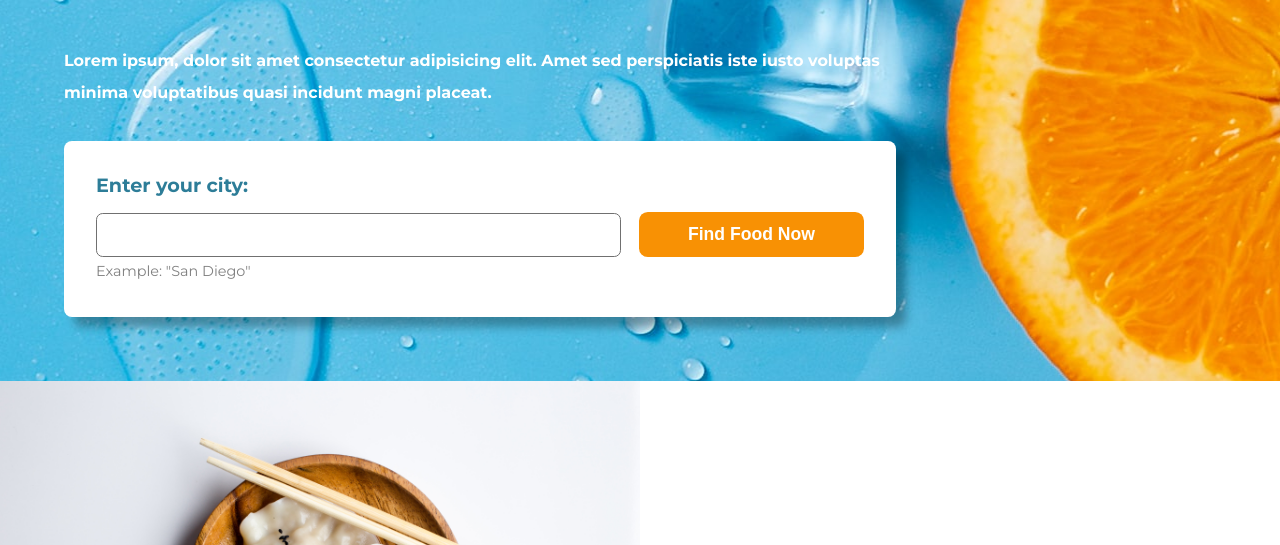
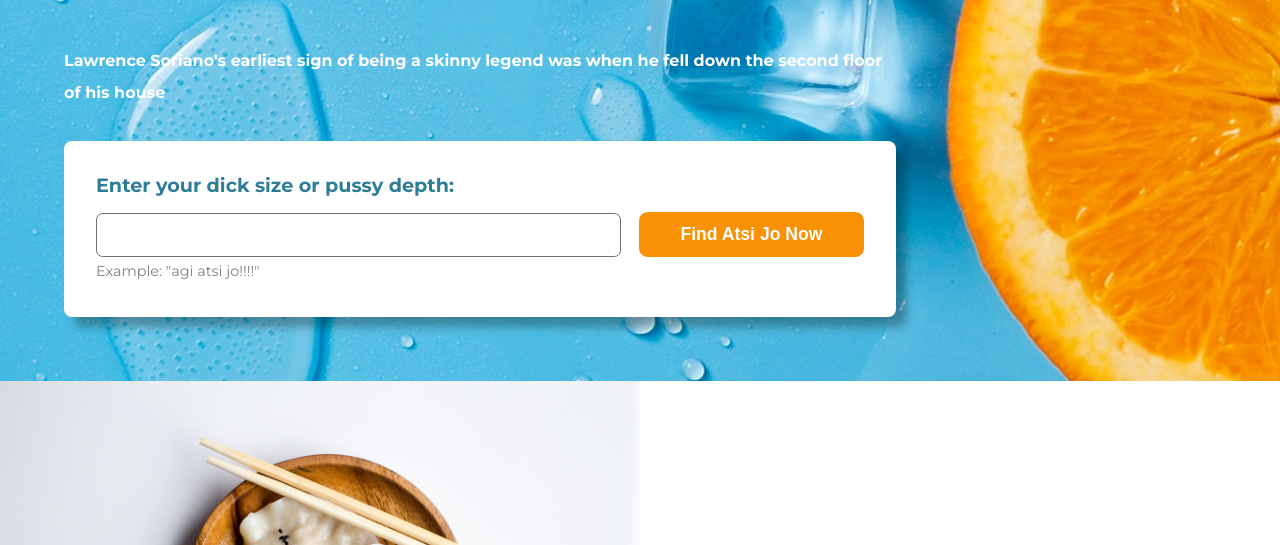
Before and after one commit to enterony/first-test-kay-lawrence, a plain HTML site: page index.html in a window 1280 px wide. Shown: the part 222-767 px from the top of the page. Drawn offline with Linux system fonts and the light colour scheme.

Commit message:
Update index.html

```diff
--- a/index.html
+++ b/index.html
@@ -16,16 +16,16 @@
             </header>
 
             <h1><span>The Skinny</span> Lawrence Soriano</h1>
-            <p>Lorem ipsum, dolor sit amet consectetur adipisicing elit. Amet sed perspiciatis iste iusto voluptas minima voluptatibus quasi incidunt magni placeat.</p>
+            <p>Lawrence Soriano's earliest sign of being a skinny legend was when he fell down the second floor of his house</p>
 
             <div class="form-container">
                 <form action="">
                     <div class="form-left">
-                    <label for="city">Enter your city:</label>
+                    <label for="city">Enter your dick size or pussy depth:</label>
                     <input type="text" name="city" id="city">
-                    <p>Example: "San Diego"</p>
+                    <p>Example: "agi atsi jo!!!!"</p>
                 </div>
-                    <input type="button" value="Find Food Now">
+                    <input type="button" value="Find Atsi Jo Now">
                 </form>
             </div>
         </section>
```
